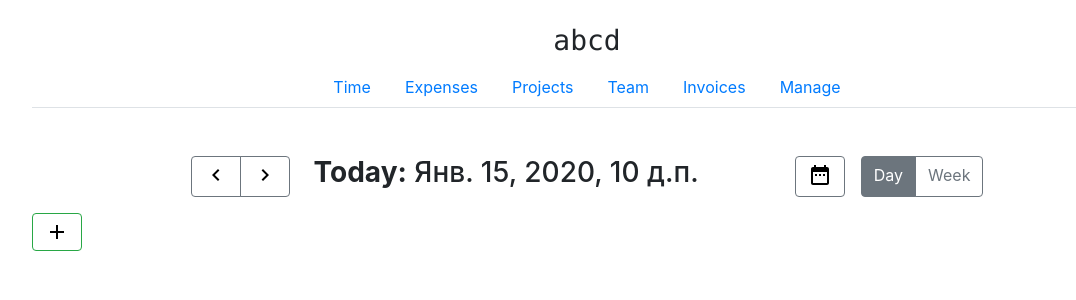
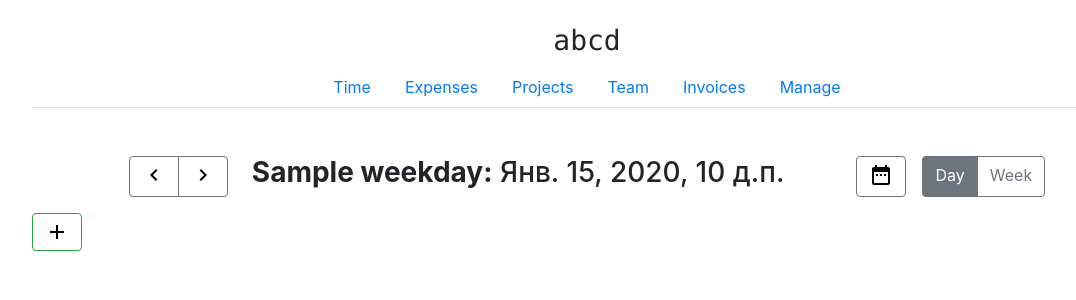
Before and after one commit to k0oda/timesheets, a Django app: template templates/timesheets/company_panel/time.html in a window 1280 px wide. Shown: the part 56-356 px from the top of the page, without its empty margins (53-1129 px from the left). Run offline with Django 3.2, Linux system fonts and the light colour scheme; data comes from the database, SQL or seed files in the repository; tables that the repository leaves empty hold one stand-in row (values such as "Sample post"); the template is opened without the code that fills it: values that come from a table or form of the project are taken from there, most other values are stand-ins (such as "Sample title", 1, 10 or a date in 2020); some libraries are stand-ins or nearby versions.

Commit message:
add: weekday output in time template

```diff
--- a/templates/timesheets/company_panel/time.html
+++ b/templates/timesheets/company_panel/time.html
@@ -8,7 +8,7 @@
             <a class="btn btn-outline-secondary" href="#"><img src="{% static 'timesheets_app/img/arrow-right.svg' %}" alt="Next"></a>
         </div>
 
-        <h3 class="text-wrap mr-5"><strong>Today:</strong> {{ date }}</h3>
+        <h3 class="text-wrap mr-4"><strong>{{ weekday }}:</strong> {{ today }}</h3>
 
         <div class="btn-group mr-3 ml-5">
             <a class="btn btn-outline-secondary" href="#"><img src="{% static 'timesheets_app/img/calendar.svg' %}" alt="Change date"></a>
```
